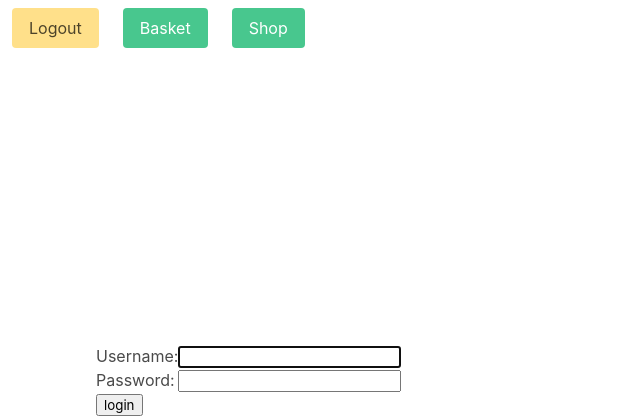
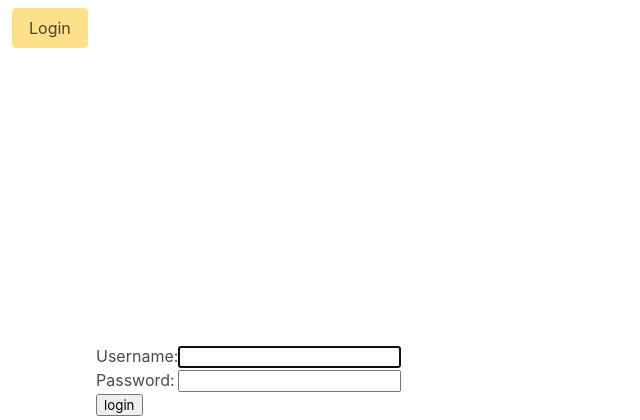
Before and after one commit to TiphaineLAURENT/LDV, a Django app: page /shopping/login in a window 1280 px wide. Shown: the top 420 px of the page, without its empty margins (0-640 px from the left). Run offline with Django 3.2, Linux system fonts and the light colour scheme; some libraries are stand-ins or nearby versions.

Commit message:
Add login/logout dynamic buttons

```diff
--- a/ldv/ldv/settings.py
+++ b/ldv/ldv/settings.py
@@ -126,3 +126,5 @@ MEDIA_ROOT = BASE_DIR + MEDIA_URL
 
 AUTH_USER_MODEL = 'shopping.User'
 LOGIN_URL = '/shopping/login'
+LOGIN_REDIRECT_URL = '/shopping/'
+LOGOUT_REDIRECT_URL = '/shopping/login'
--- a/ldv/shopping/templates/shopping/base.html
+++ b/ldv/shopping/templates/shopping/base.html
@@ -12,6 +12,7 @@
   <section class="hero is-large">
     <div class="hero-head">
       <nav class="navbar">
+        {% if user.is_authenticated %}
         <div class="navbar-item">
           <a href="{% url 'logout' %}" class="button is-warning">Logout</a>
         </div>
@@ -19,8 +20,13 @@
           <a href="{% url 'basket' %}" class="button is-success">Basket</a>
         </div>
         <div class="navbar-item">
-          <a href="{% url 'shop' %}" class="button is-success">Shop</a>
+          <a href="{% url 'shop' %}" class="button is-info">Shop</a>
         </div>
+        {% else %}
+        <div class="navbar-item">
+          <a href="{% url 'login' %}" class="button is-warning">Login</a>
+        </div>
+        {% endif %}
       </nav>
     </div>
     <div class="hero-body">
```
